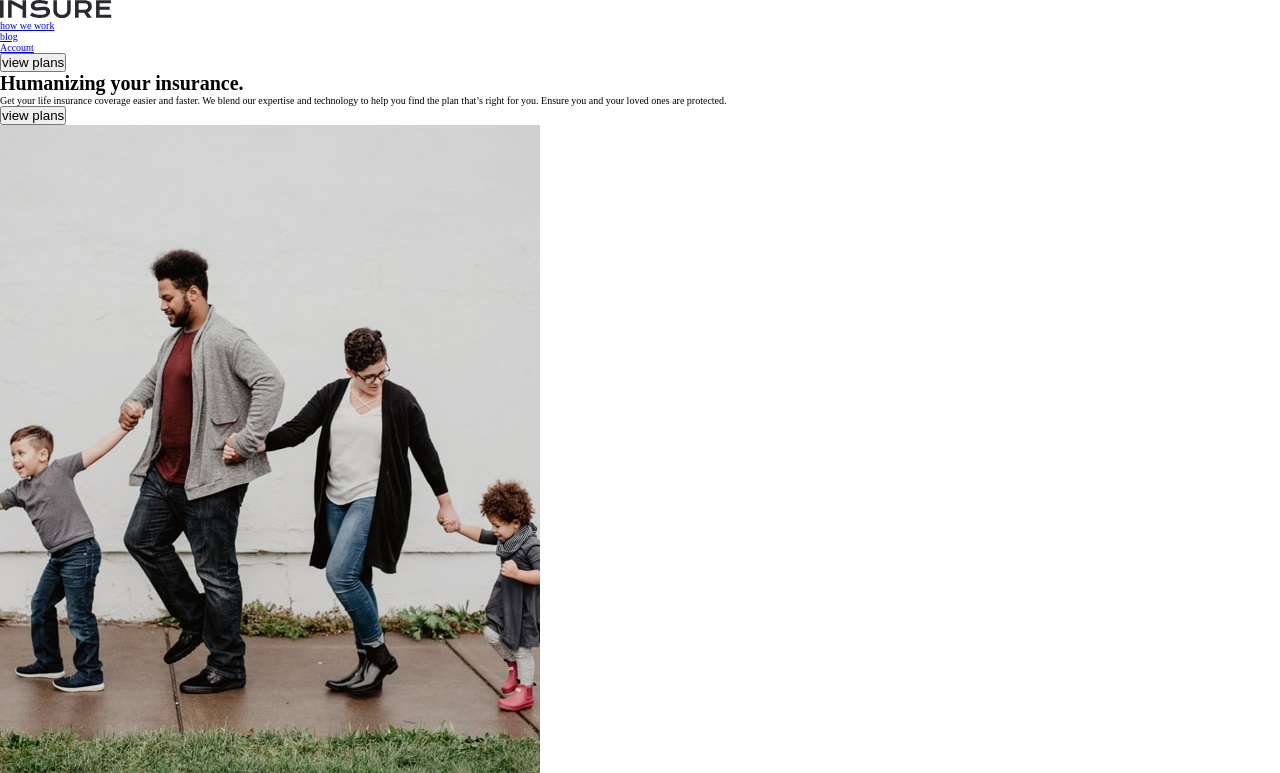
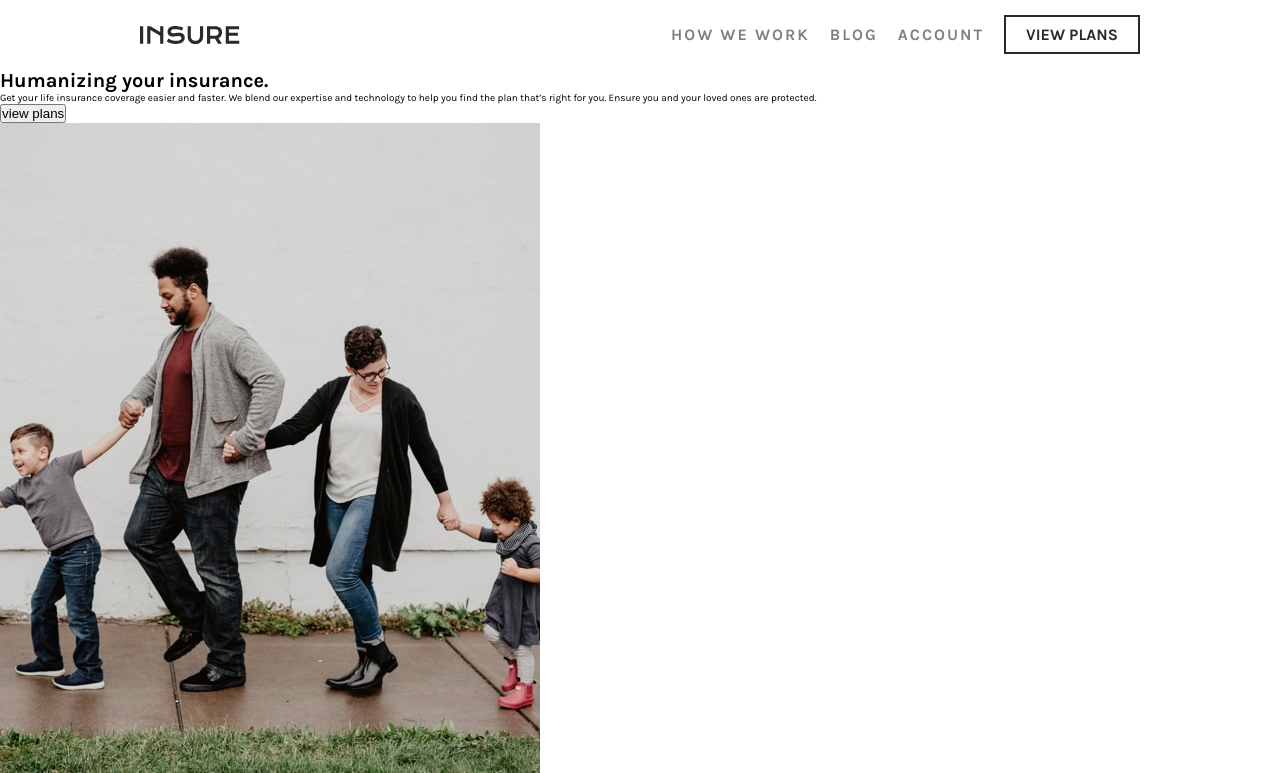
Before and after one commit to SwastikSonkusare/Insure-Landing-page, a website: page index.html in a window 1280 px wide. Shown: the top 773 px of the page. Drawn offline with Linux system fonts and the light colour scheme.

Commit message:
added navbar

```diff
--- a/index.html
+++ b/index.html
@@ -186,9 +186,9 @@
 
 
     </div>
-    how we work How we work Our company How we work Why Insure? View plans
+    <!-- how we work How we work Our company How we work Why Insure? View plans
     Reviews Help me FAQ Terms of use Privacy policy Cookies Contact Sales
-    Support Live chat Others Careers Press Licenses
+    Support Live chat Others Careers Press Licenses -->
 
     <!-- <div class="attribution">
       Challenge by
--- a/sass/_content.scss
+++ b/sass/_content.scss
@@ -1,3 +1,6 @@
+@import url('https://fonts.googleapis.com/css2?family=DM+Serif+Display&display=swap');
+@import url('https://fonts.googleapis.com/css2?family=DM+Serif+Display&family=Karla:wght@400;700&display=swap');
+
 
 *,
 *::before,
@@ -16,4 +19,58 @@ html {
 
 body {
     min-height: 100vh;
+    box-sizing: border-box;
+
+    font-family: "Karla", sans-serif;
 }
+
+
+.container {
+    height: 100%;
+}
+
+.navbar {
+    display: flex;
+    padding: 1.5rem 14rem;
+    justify-content: space-between;
+    align-items: center;
+
+    &__logo {
+        width: 10rem;
+        height: 1.8rem;
+    }
+
+    &__items {
+        list-style: none;
+        display: flex;
+        justify-content: center;
+        align-items: center;
+    }
+
+    &__item {
+        text-decoration: none;
+        margin-right: 2rem;
+    }
+
+    &__links {
+        text-decoration: none;
+        font-size: 1.6rem;
+        text-transform: uppercase;
+        font-family: inherit;
+        font-weight: 700;
+        letter-spacing: 2px;
+        color: hsl(273, 4%, 51%);
+    }
+
+    &__button {
+        border: none;
+        padding: .8rem 2rem;
+        font-family: inherit;
+        font-weight: 700;
+        font-size: 1.6rem;
+        text-transform: uppercase;
+        background-color: #fff;
+        color: hsl(270, 9%, 17%);
+        border: 2px solid hsl(270, 9%, 17%);
+    }
+}
```
Also changed, not shown: css/style.css.
